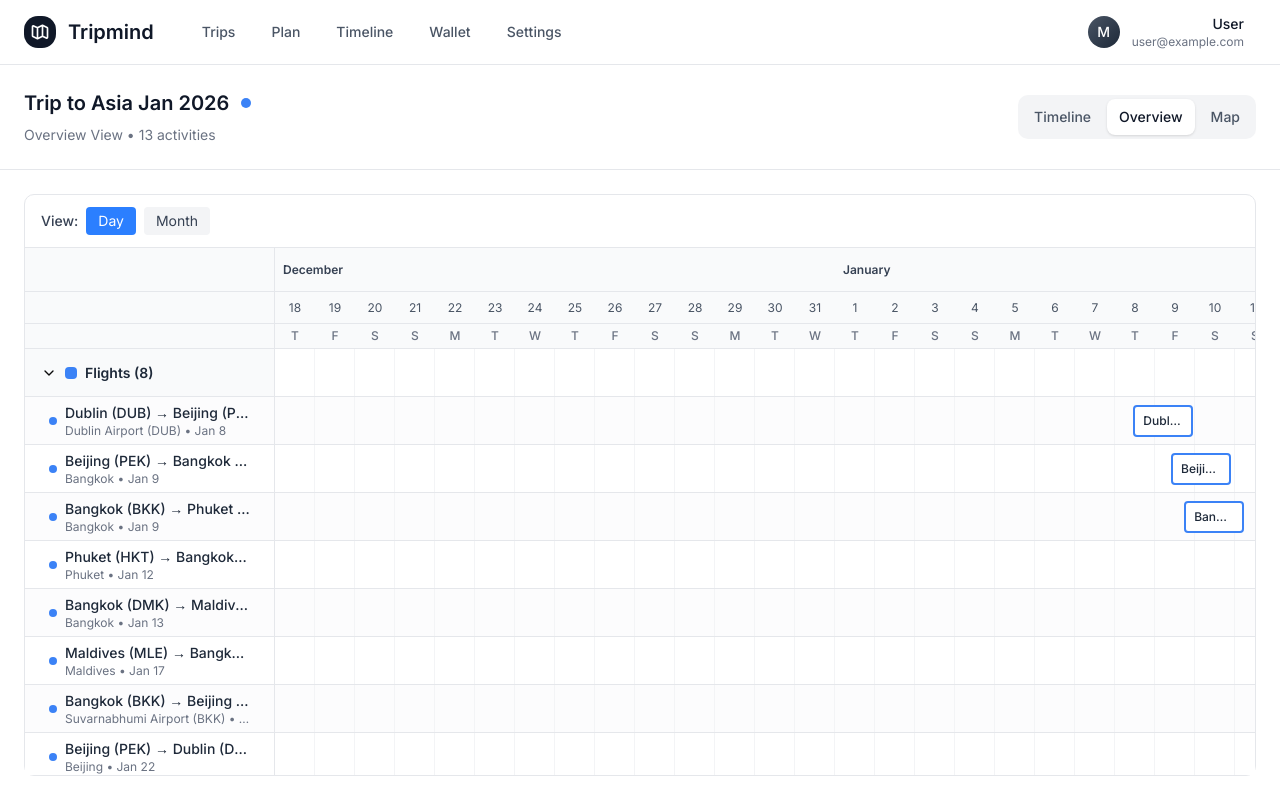
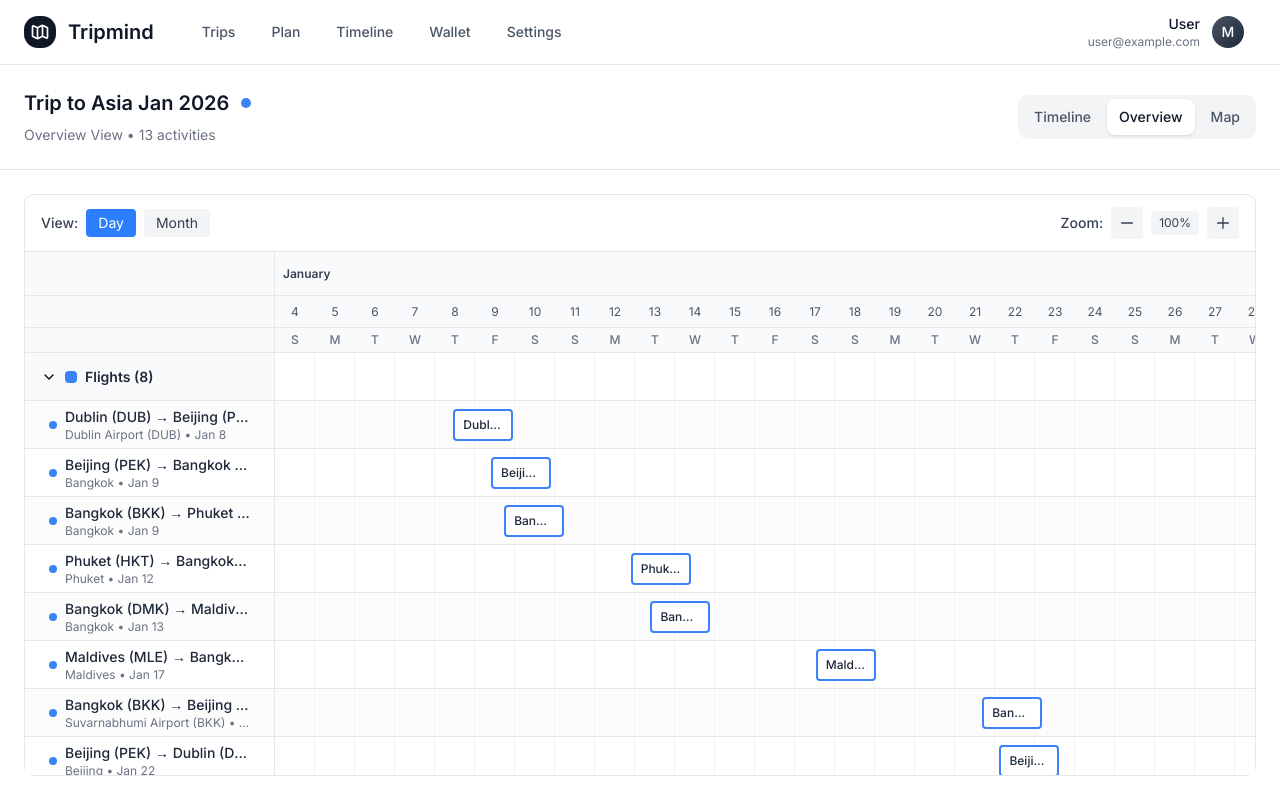
Before and after one commit to marlonbernardes/tripmind, a Next.js app in the folder frontend/: page /trip/1/overview2 in a window 1280 px wide. Built offline with nearby package versions, Linux system fonts and the light colour scheme.

Commit message:
feat(plan-page): enhance layout and add zoom functionality for Gantt chart component

```diff
--- a/frontend/src/app/plan/page.tsx
+++ b/frontend/src/app/plan/page.tsx
@@ -260,23 +260,9 @@ export default function PlanPage() {
 
   return (
     <div className="min-h-screen bg-gray-50 dark:bg-gray-900">
-      {/* Header */}
-      <div className="bg-white dark:bg-gray-950 border-b border-gray-200 dark:border-gray-800">
-        <div className="max-w-4xl mx-auto px-6 py-8">
-          <div className="text-center">
-            <h1 className="text-3xl font-bold text-gray-900 dark:text-white mb-2">
-              Plan Your Perfect Trip
-            </h1>
-            <p className="text-gray-600 dark:text-gray-400 text-lg">
-              Describe your dream vacation and I'll create a detailed itinerary for you
-            </p>
-          </div>
-        </div>
-      </div>
-
       {/* Enhanced Chat Interface */}
-      <div className="max-w-4xl mx-auto px-6 py-6">
-        <div className="bg-white dark:bg-gray-950 rounded-lg shadow-sm border border-gray-200 dark:border-gray-800 h-[600px] flex flex-col">
+      <div className="max-w-6xl mx-auto px-6 py-6">
+        <div className="bg-white dark:bg-gray-950 rounded-lg shadow-sm border border-gray-200 dark:border-gray-800 h-[calc(100vh-7rem)] flex flex-col">
 
           {/* Chat Messages with prompt-kit ChatContainer */}
           <ChatContainerRoot className="flex-1 p-6">
@@ -489,6 +475,7 @@ export default function PlanPage() {
                     : "Tell me about your travel preferences..."
                 }
               />
+              <PromptInputActions />
             </PromptInput>
 
             <div className="text-xs text-gray-500 dark:text-gray-400">
--- a/frontend/src/components/features/CustomGanttChart/hooks/useGanttDates.ts
+++ b/frontend/src/components/features/CustomGanttChart/hooks/useGanttDates.ts
@@ -5,7 +5,8 @@ import type { ViewModeConfig, GanttDates } from '../types'
 
 export function useGanttDates(
   activities: SimpleActivity[],
-  viewModeConfig: ViewModeConfig
+  viewModeConfig: ViewModeConfig,
+  containerWidth: number = 0
 ): GanttDates {
   return useMemo(() => {
     if (activities.length === 0) {
@@ -64,23 +65,16 @@ export function useGanttDates(
     const latest = max(dates)
 
     // Start 1 day before earliest (requirement)
-    let ganttStart = subDays(startOfDay(earliest), 1)
-
-    // Ensure we never start before the 25th of a month (to have buffer before month end)
-    // (so that in Month view we have enough space to show the month properly)
-    if (ganttStart.getDate() < 25) {
-      // Move back to the 25th of the previous month
-      const prevMonth = new Date(ganttStart.getFullYear(), ganttStart.getMonth() - 1, 25)
-      ganttStart = prevMonth
-    }
+    const ganttStart = subDays(startOfDay(earliest), 1)
 
     // Add padding based on view mode
     const paddedStart = subDays(ganttStart, viewModeConfig.padding)
     let paddedEnd = addDays(latest, viewModeConfig.padding)
 
     // Calculate minimum columns needed to fill viewport
-    // Assume viewport is at least 1200px wide (minus 250px for left panel)
-    const minViewportWidth = 950
+    // Use actual container width if available, otherwise fallback to 1200px
+    // Add 20% extra columns to ensure smooth scrolling experience
+    const minViewportWidth = containerWidth > 0 ? containerWidth * 1.2 : 1200
     const minColumns = Math.ceil(minViewportWidth / viewModeConfig.columnWidth)
 
     // Generate column dates
@@ -101,5 +95,5 @@ export function useGanttDates(
       columns,
       firstColumnDate: columns[0]
     }
-  }, [activities, viewModeConfig])
+  }, [activities, viewModeConfig, containerWidth])
 }
--- a/frontend/src/components/features/CustomGanttChart/index.tsx
+++ b/frontend/src/components/features/CustomGanttChart/index.tsx
@@ -1,6 +1,6 @@
 'use client'
 
-import { useState, useMemo } from 'react'
+import { useState, useMemo, useRef, useEffect } from 'react'
 import { GanttUnifiedHeader } from './GanttUnifiedHeader'
 import { GanttLeftPanel } from './GanttLeftPanel'
 import { GanttGrid } from './GanttGrid'
@@ -20,25 +20,72 @@ export function CustomGanttChart({
   const [expandedCategories, setExpandedCategories] = useState<Set<string>>(
     new Set(['flight', 'hotel', 'event', 'transport', 'note', 'task'])
   )
+  const [containerWidth, setContainerWidth] = useState(0)
+  const [columnWidthMultiplier, setColumnWidthMultiplier] = useState(1)
+  const containerRef = useRef<HTMLDivElement>(null)
+
+  // Measure container width on mount and resize
+  useEffect(() => {
+    const updateWidth = () => {
+      if (containerRef.current) {
+        // Get the width and subtract left panel width to get available grid space
+        const width = containerRef.current.offsetWidth - leftPanelWidth
+        setContainerWidth(width)
+      }
+    }
+
+    updateWidth()
+    window.addEventListener('resize', updateWidth)
+    return () => window.removeEventListener('resize', updateWidth)
+  }, [leftPanelWidth])
 
   const baseViewModeConfig = VIEW_MODES[viewMode]
-  const { ganttStart, ganttEnd, columns, firstColumnDate } = useGanttDates(activities, baseViewModeConfig)
 
-  // Calculate dynamic column width for Month view to fill container
+  // Adjust container width based on zoom to calculate correct number of columns
+  // If zoomed out (e.g., 0.5x), we need MORE columns to fill the same space
+  const adjustedContainerWidth = containerWidth > 0
+    ? containerWidth / columnWidthMultiplier
+    : 0
+
+  const { ganttStart, ganttEnd, columns, firstColumnDate } = useGanttDates(
+    activities,
+    baseViewModeConfig,
+    adjustedContainerWidth
+  )
+
+  // Apply column width multiplier to base config
   const viewModeConfig = useMemo(() => {
-    if (viewMode === 'Month' && columns.length > 0) {
-      // Assume minimum viewport width of 950px (total width minus left panel)
-      const minViewportWidth = 950
-      const minColumnWidth = 100 // Minimum width for month columns
-      const dynamicWidth = Math.max(minColumnWidth, Math.floor(minViewportWidth / columns.length))
+    const adjustedColumnWidth = Math.round(baseViewModeConfig.columnWidth * columnWidthMultiplier)
+
+    if (viewMode === 'Month' && columns.length > 0 && containerWidth > 0) {
+      // For month view, use dynamic width based on actual container width
+      const minColumnWidth = 100
+      const dynamicWidth = Math.max(minColumnWidth, Math.floor(containerWidth / columns.length))
 
       return {
         ...baseViewModeConfig,
-        columnWidth: dynamicWidth
+        columnWidth: Math.round(dynamicWidth * columnWidthMultiplier)
       }
     }
-    return baseViewModeConfig
-  }, [viewMode, baseViewModeConfig, columns.length])
+
+    return {
+      ...baseViewModeConfig,
+      columnWidth: adjustedColumnWidth
+    }
+  }, [viewMode, baseViewModeConfig, columns.length, columnWidthMultiplier, containerWidth])
+
+  // Zoom controls
+  const handleZoomIn = () => {
+    setColumnWidthMultiplier(prev => Math.min(prev + 0.25, 3)) // Max 3x
+  }
+
+  const handleZoomOut = () => {
+    setColumnWidthMultiplier(prev => Math.max(prev - 0.25, 0.5)) // Min 0.5x
+  }
+
+  const handleResetZoom = () => {
+    setColumnWidthMultiplier(1)
+  }
 
   const groupedActivities = useGroupedActivities(activities, expandedCategories)
 
@@ -72,9 +119,13 @@ export function CustomGanttChart({
   }
 
   return (
-    <div className="flex flex-col bg-white dark:bg-gray-900 rounded-lg border border-gray-200 dark:border-gray-700 w-full md:h-full">
-      {/* View Mode Selector */}
-      <div className="flex items-center gap-2 px-4 py-3 border-b border-gray-200 dark:border-gray-700 flex-shrink-0">
+    <div
+      ref={containerRef}
+      className="flex flex-col bg-white dark:bg-gray-900 rounded-lg border border-gray-200 dark:border-gray-700 w-full md:h-full"
+    >
+      {/* View Mode Selector and Zoom Controls */}
+      <div className="flex items-center justify-between px-4 py-3 border-b border-gray-200 dark:border-gray-700 flex-shrink-0">
+        <div className="flex items-center gap-2">
           <span className="text-sm font-medium text-gray-700 dark:text-gray-300">View:</span>
           {(['Day', 'Month'] as ViewModeName[]).map((mode) => (
             <button
@@ -89,6 +140,39 @@ export function CustomGanttChart({
               {mode}
             </button>
           ))}
+        </div>
+
+        {/* Zoom Controls */}
+        <div className="flex items-center gap-2">
+          <span className="text-sm font-medium text-gray-700 dark:text-gray-300">Zoom:</span>
+          <button
+            onClick={handleZoomOut}
+            disabled={columnWidthMultiplier <= 0.5}
+            className="w-8 h-8 flex items-center justify-center rounded transition-colors disabled:opacity-40 disabled:cursor-not-allowed bg-gray-100 dark:bg-gray-800 text-gray-700 dark:text-gray-300 hover:bg-gray-200 dark:hover:bg-gray-700"
+            title="Zoom out"
+          >
+            <svg className="w-4 h-4" fill="none" stroke="currentColor" viewBox="0 0 24 24">
+              <path strokeLinecap="round" strokeLinejoin="round" strokeWidth={2} d="M20 12H4" />
+            </svg>
+          </button>
+          <button
+            onClick={handleResetZoom}
+            className="px-2 py-1 text-xs rounded transition-colors bg-gray-100 dark:bg-gray-800 text-gray-700 dark:text-gray-300 hover:bg-gray-200 dark:hover:bg-gray-700"
+            title="Reset zoom"
+          >
+            {Math.round(columnWidthMultiplier * 100)}%
+          </button>
+          <button
+            onClick={handleZoomIn}
+            disabled={columnWidthMultiplier >= 3}
+            className="w-8 h-8 flex items-center justify-center rounded transition-colors disabled:opacity-40 disabled:cursor-not-allowed bg-gray-100 dark:bg-gray-800 text-gray-700 dark:text-gray-300 hover:bg-gray-200 dark:hover:bg-gray-700"
+            title="Zoom in"
+          >
+            <svg className="w-4 h-4" fill="none" stroke="currentColor" viewBox="0 0 24 24">
+              <path strokeLinecap="round" strokeLinejoin="round" strokeWidth={2} d="M12 4v16m8-8H4" />
+            </svg>
+          </button>
+        </div>
       </div>
 
       {/* Main Content Area - scrollable with sticky context */}
--- a/frontend/src/components/features/CustomGanttChart/utils/viewModeConfig.ts
+++ b/frontend/src/components/features/CustomGanttChart/utils/viewModeConfig.ts
@@ -5,7 +5,7 @@ export const VIEW_MODES: Record<string, ViewModeConfig> = {
     name: 'Day',
     step: 86400000,          // 1 day in ms
     columnWidth: 40,
-    padding: 7,
+    padding: 3,
     lowerFormat: 'd',        // 1-31
     upperFormat: 'MMMM',     // January
     snapInterval: 86400000,
--- a/frontend/src/components/ui/top-navbar.tsx
+++ b/frontend/src/components/ui/top-navbar.tsx
@@ -86,12 +86,12 @@ export function TopNavbar() {
 
         {/* User Section */}
         <div className="flex items-center gap-3 cursor-pointer hover:bg-gray-50 dark:hover:bg-gray-900 rounded-lg px-3 py-2 transition-colors">
-          <div className="w-8 h-8 bg-gradient-to-br from-gray-600 to-gray-800 rounded-full flex items-center justify-center text-white text-sm font-medium">
-            M
-          </div>
           <div className="text-right">
             <div className="text-sm font-medium text-gray-900 dark:text-white">User</div>
             <div className="text-xs text-gray-500 dark:text-gray-400">user@example.com</div>
+          </div>
+          <div className="w-8 h-8 bg-gradient-to-br from-gray-600 to-gray-800 rounded-full flex items-center justify-center text-white text-sm font-medium">
+            M
           </div>
         </div>
       </div>
```
Lines whose indentation alone changed are shown as unchanged.
